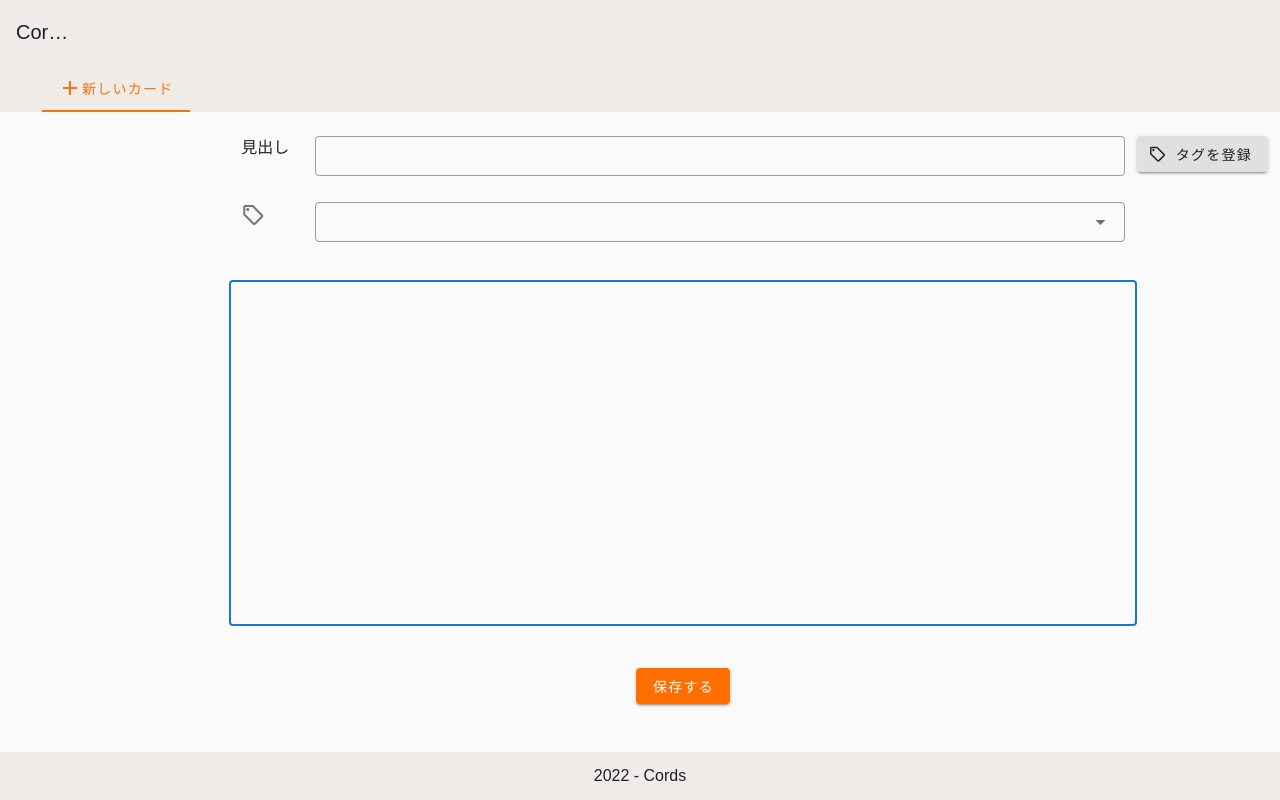
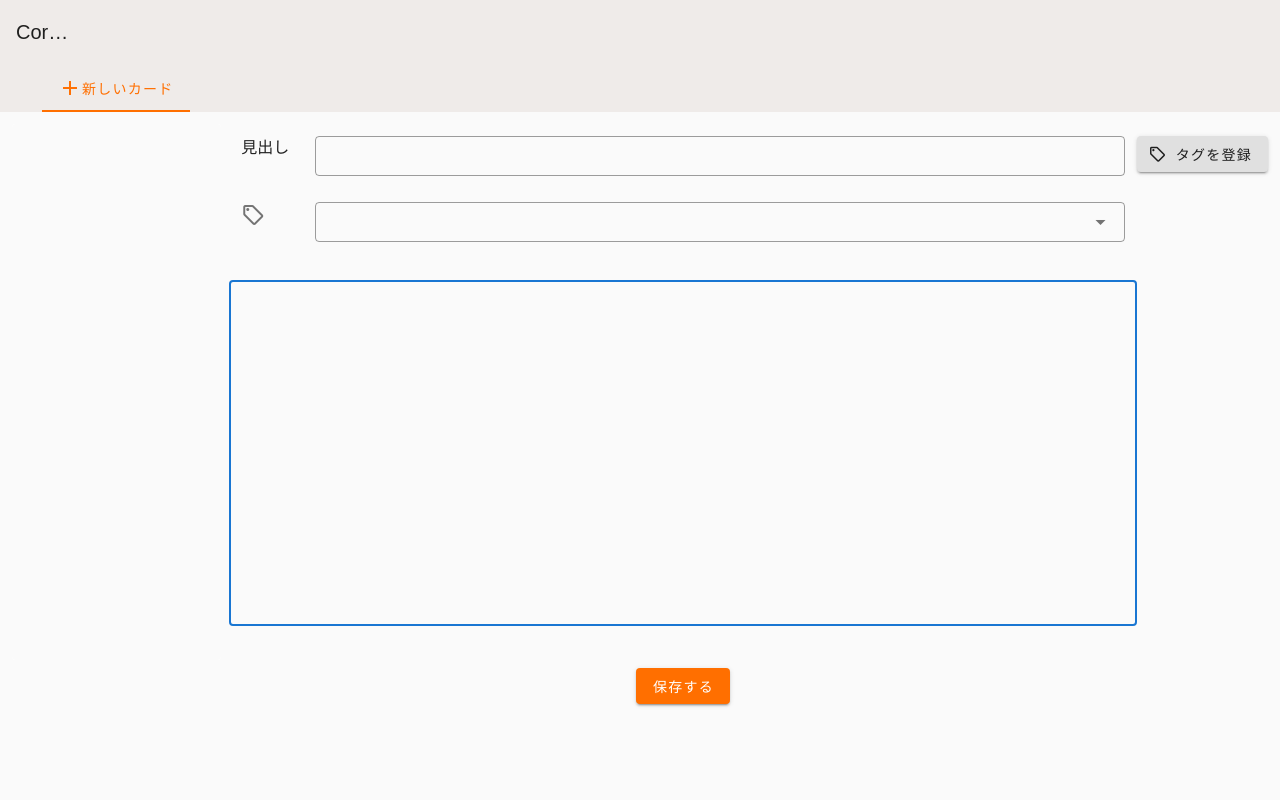
Before and after one commit to simonNozaki/cords, a Nuxt app: page / in a window 1280 px wide. Built offline with nearby package versions, Linux system fonts and the light colour scheme; a web font is replaced by a local one.

Commit message:
chore: フッタいらない

```diff
--- a/components/AppFooter.vue
+++ /dev/null
@@ -1,11 +0,0 @@
-<template>
-  <v-footer
-    app
-    padless
-    class="brown lighten-5"
-  >
-    <v-col class="text-center">
-      {{ new Date().getFullYear() }} - <strong> Cords </strong>
-    </v-col>
-  </v-footer>
-</template>
--- a/layouts/default.vue
+++ b/layouts/default.vue
@@ -4,6 +4,5 @@
     <v-main class="grey lighten-5">
       <Nuxt />
     </v-main>
-    <AppFooter />
   </v-app>
 </template>
```
Also changed, not shown: app/views/error.html (added).
